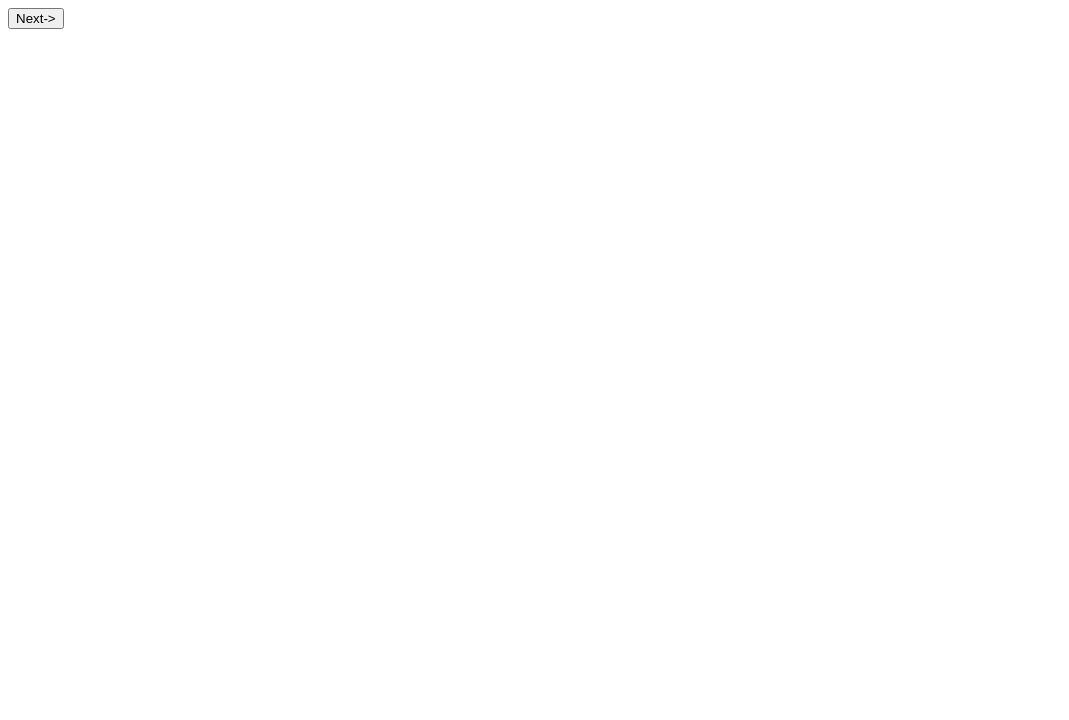
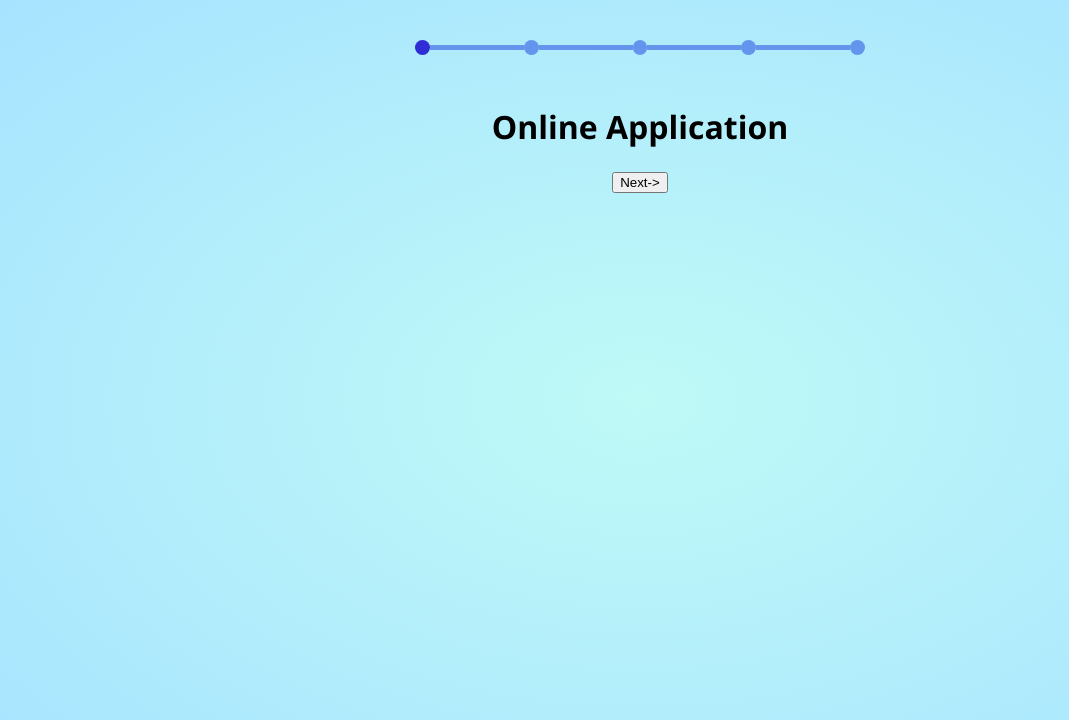
Before and after one commit to EduardValevich/Forms-and-navigation, a plain HTML site: page index.html in a window 1280 px wide. Shown: the whole page, without its empty margins (0-1069 px from the left). Drawn offline with Linux system fonts and the light colour scheme.

Commit message:
forms v0.1

```diff
--- a/css/stules.css
+++ b/css/stules.css
@@ -0,0 +1,50 @@
+body {
+    display: block;
+    margin: 10px;
+    background: radial-gradient(rgb(191, 250, 247), rgb(167, 227, 255)) no-repeat;
+    background-attachment: fixed;
+}
+
+main {
+    font-family:'Segoe UI', Tahoma, Geneva, Verdana, sans-serif;
+    margin: 10px auto;
+    width: 900px;
+    display: flex;
+    flex-direction: column;
+    align-items: center;
+}
+
+.indicator {
+    padding: 35px 0;
+    width: 450px;
+    height: 4px;
+    display: flex;
+    justify-content: center;
+    align-items: center;
+}
+
+.point-flooded {
+    background-color: rgb(48, 45, 214);
+    height: 15px;
+    width: 15px;
+    border-radius: 50%;
+}
+
+.line {
+    background-color: cornflowerblue;
+    height: 5px;
+    width: 95px;
+}
+
+.point {
+    background-color: cornflowerblue;
+    height: 15px;
+    width: 15px;
+    border-radius: 50%;
+}
+
+.line-flooder {
+    background-color: rgb(48, 45, 214);
+    height: 5px;
+    width: 95px;
+}
--- a/index.html
+++ b/index.html
@@ -5,12 +5,31 @@
     <meta http-equiv="X-UA-Compatible" content="IE=edge">
     <meta name="viewport" content="width=device-width, initial-scale=1.0">
     <title>Document</title>
+    <link rel="stylesheet" href="css/stules.css">
 </head>
 <body>
-    <div class="navigation">
+   <main>
+       <div class="indicator">
+           <div class="point-flooded"></div>
+           <div class="line"></div>
+           <div class="point"></div>
+           <div class="line"></div>
+           <div class="point"></div>
+           <div class="line"></div>
+           <div class="point"></div>
+           <div class="line"></div>
+           <div class="point"></div>
+       </div>
+       <h1>Online Application</h1>
+       <div class="forms">
+           <div></div>
+       </div>
+
+        <div class="navigation">
         <a href="page2.html">
         <button type="button">Next-></button>
-    </a>
-    </div>
+        </a>
+        </div>
+    </main>
 </body>
 </html>
```
